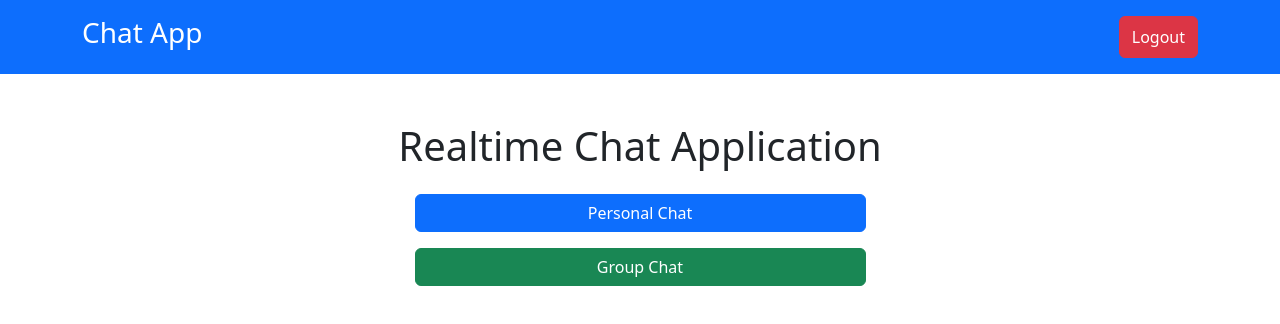
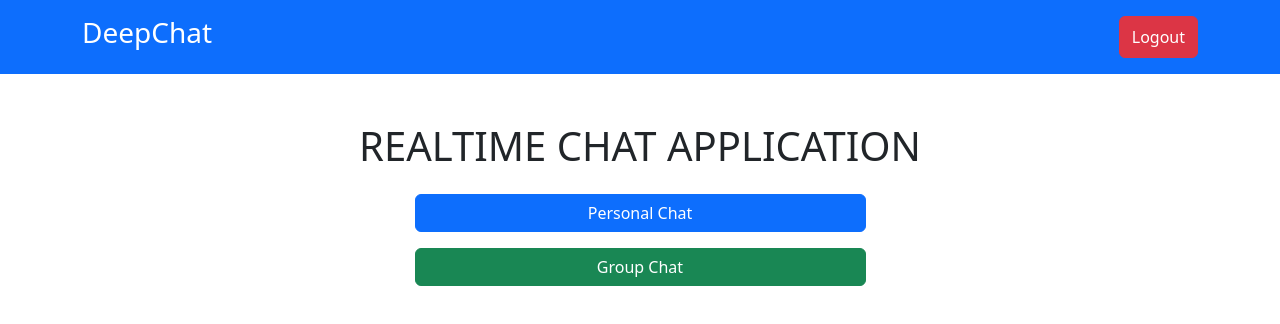
Before and after one commit to PBL07-Project/NEW_PBL_OS, a React (Create React App) app in the folder client/: page /dashboard in a window 1280 px wide. Shown: the top 324 px of the page. Built offline with nearby package versions, Linux system fonts and the light colour scheme; no server answers.

Commit message:
refactor: standardize header and title text for consistency across components

```diff
--- a/client/src/components/Header.js
+++ b/client/src/components/Header.js
@@ -13,7 +13,7 @@ const Header = () => {
   return (
     <header className="bg-primary text-white p-3">
       <div className="container d-flex justify-content-between">
-        <h3 style={{ cursor: 'pointer' }} onClick={() => navigate('/dashboard')}>Chat App</h3>
+        <h3 style={{ cursor: 'pointer' }} onClick={() => navigate('/dashboard')}>DeepChat</h3>
         <button className="btn btn-danger" onClick={logout}>Logout</button>
       </div>
     </header>
--- a/client/src/pages/Dashboard.js
+++ b/client/src/pages/Dashboard.js
@@ -9,7 +9,7 @@ const Dashboard = () => {
     <div>
       <Header />
       <div className="container mt-5">
-        <h1 className="text-center">Realtime Chat Application</h1>
+        <h1 className="text-center">REALTIME CHAT APPLICATION</h1>
         <div className="row justify-content-center mt-4">
           <div className="col-md-5 text-center">
             <button onClick={() => navigate('/personal')} className="btn btn-primary w-100 mb-3">
--- a/client/src/pages/Home.js
+++ b/client/src/pages/Home.js
@@ -7,7 +7,7 @@ const Home = () => {
 
   return (
     <div className="container text-center mt-5">
-      <h1>Welcome to Realtime Chat App</h1>
+      <h1>Welcome to DEEPCHAT : A realtime messaging App Powered by OS - Level Fundamentals</h1>
       <p className="lead">Connect with friends and colleagues instantly</p>
       <div className="d-flex justify-content-center my-4">
         <button
```
